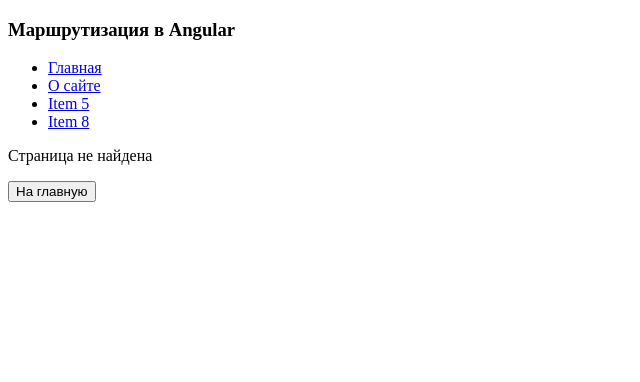
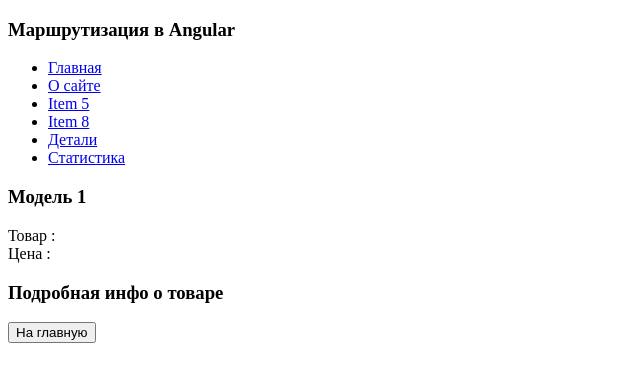
Before and after one commit to AhegaoMaybe/Zombikk, an Angular app in the folder my-app/: page /item/1/details in a window 1280 px wide. Shown: the top 382 px of the page, without its empty margins (0-640 px from the left). Built offline with nearby package versions, Linux system fonts and the light colour scheme.

Commit message:
Детали и статистика

```diff
--- a/my-app/src/app/app-routing.module.ts
+++ b/my-app/src/app/app-routing.module.ts
@@ -4,12 +4,14 @@
 import { AboutComponent } from './routing/about/about.component';
 import { NotFoundComponent } from './routing/not-found/not-found.component';
 import { ItemComponent } from './routing/item/item.component';
+import { ItemDetailsComponent } from './routing/item/item-details/item-details.component';
+import { ItemStatsComponent } from './routing/item/item-stats/item-stats.component';
 
 
 const routes: Routes = [
   {path: "", component: HomeComponent },
   {path: "about", component: AboutComponent },
-  {path: "item/:id", component: ItemComponent },
+  {path: "item/:id", component: ItemComponent, children:[{path:'details' ,component:ItemDetailsComponent},{path:'stat' ,component:ItemStatsComponent}] },
   {path: "**", component: NotFoundComponent }
 ];
 
--- a/my-app/src/app/app.component.html
+++ b/my-app/src/app/app.component.html
@@ -13,6 +13,12 @@
         <li routerLinkActive="active" >
             <a [routerLink]="['item','8']" [queryParams]="{ 'product' : 'tablet', 'price':400}">Item 8</a>
         </li>
+        <li routerLinkActive="active" >
+            <a [routerLink]="['item','8' , 'details']" [queryParams]="{ 'product' : 'tablet', 'price':400}">Детали</a>
+        </li>
+        <li routerLinkActive="active" >
+            <a [routerLink]="['item','8', 'stat']" [queryParams]="{ 'product' : 'tablet', 'price':400}">Статистика</a>
+        </li>
     </ul>
    <router-outlet></router-outlet>
    <button (click)='goHome()'>На главную</button>
--- /dev/null
+++ b/my-app/src/app/routing/item/item-details/item-details.component.html
@@ -0,0 +1 @@
+<h3>Подробная инфо о товаре</h3>
--- /dev/null
+++ b/my-app/src/app/routing/item/item-details/item-details.component.ts
@@ -0,0 +1,15 @@
+import { Component, OnInit } from '@angular/core';
+
+@Component({
+  selector: 'app-item-details',
+  templateUrl: './item-details.component.html',
+  styleUrls: ['./item-details.component.css']
+})
+export class ItemDetailsComponent implements OnInit {
+
+  constructor() { }
+
+  ngOnInit() {
+  }
+
+}
--- /dev/null
+++ b/my-app/src/app/routing/item/item-stats/item-stats.component.html
@@ -0,0 +1 @@
+<h3>Подробная статистика</h3>
--- /dev/null
+++ b/my-app/src/app/routing/item/item-stats/item-stats.component.ts
@@ -0,0 +1,15 @@
+import { Component, OnInit } from '@angular/core';
+
+@Component({
+  selector: 'app-item-stats',
+  templateUrl: './item-stats.component.html',
+  styleUrls: ['./item-stats.component.css']
+})
+export class ItemStatsComponent implements OnInit {
+
+  constructor() { }
+
+  ngOnInit() {
+  }
+
+}
--- a/my-app/src/app/routing/item/item.component.html
+++ b/my-app/src/app/routing/item/item.component.html
@@ -5,3 +5,4 @@
 <div>
     Цена : {{price}}
 </div>
+<router-outlet></router-outlet>
```
Also changed, not shown: my-app/src/app/app.module.ts (+6 -2 lines), my-app/src/app/routing/item/item-details/item-details.component.css (added), my-app/src/app/routing/item/item-stats/item-stats.component.css (added), 2 other files (tests, documents, lock files or other folders).
